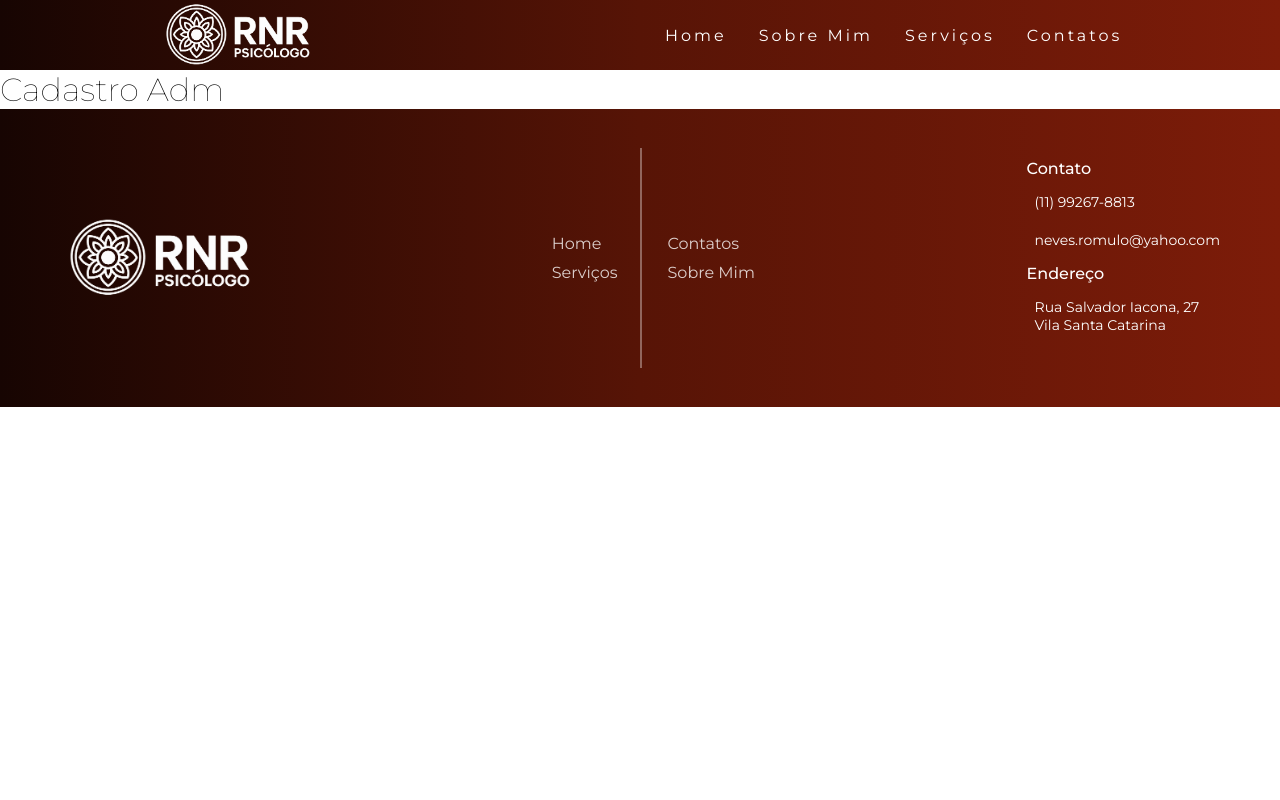
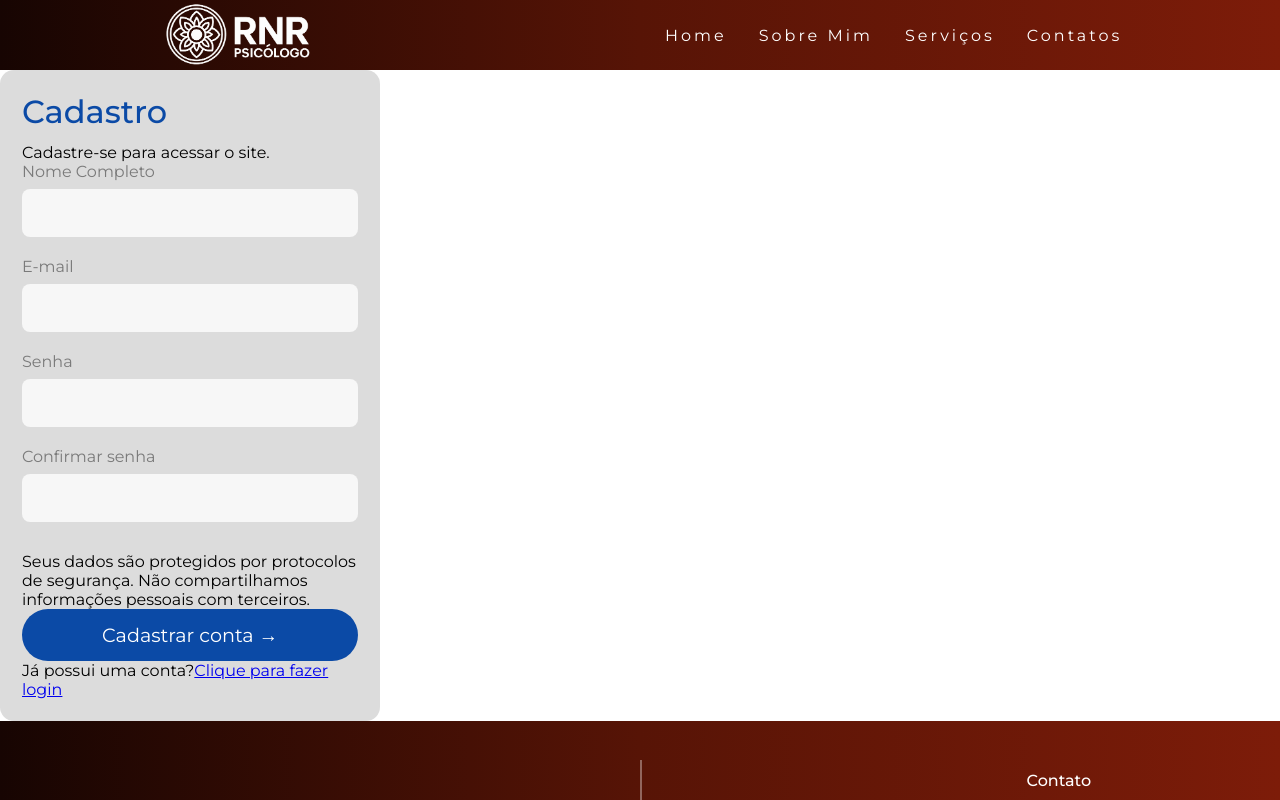
Before and after one commit to VictorEmanuel06/projeto-integrador-back-end, a React (Vite) app: page /cadastroadm in a window 1280 px wide. Shown: the top 800 px of the page. Built offline with nearby package versions, Linux system fonts and the light colour scheme.

Commit message:
atualizando

```diff
--- a/src/pages/cadastroAdm/CadastroAdm.jsx
+++ b/src/pages/cadastroAdm/CadastroAdm.jsx
@@ -1,7 +1,49 @@
+import "./CadastroAdm.css";
+
 const CadastroAdm = () => {
   return (
-    <div>
-        <h1>Cadastro Adm</h1>
+    <div class="card">
+
+        <h1 class="title">Cadastro</h1>
+
+        <p class="subtitle">
+            Cadastre-se para acessar o site.
+        </p>
+
+        <div class="form-group">
+            <label>Nome Completo</label>
+            <input type="text"></input>
+        </div>
+
+        <div class="form-group">
+            <label>E-mail</label>
+            <input type="email"></input>
+        </div>
+
+        <div class="form-group">
+            <label>Senha</label>
+            <input type="password"></input>
+        </div>
+
+        <div class="form-group">
+            <label>Confirmar senha</label>
+            <input type="password"></input>
+        </div>
+
+        <div class="info">
+            Seus dados são protegidos por protocolos de segurança.
+            Não compartilhamos informações pessoais com terceiros.
+        </div>
+
+        <button class="btn">
+            Cadastrar conta →
+        </button>
+
+        <div class="login">
+            Já possui uma conta?
+            <a href="#">Clique para fazer login</a>
+        </div>
+
     </div>
   )
 }
```
Also changed, not shown: src/pages/cadastroAdm/CadastroAdm.css (added).
